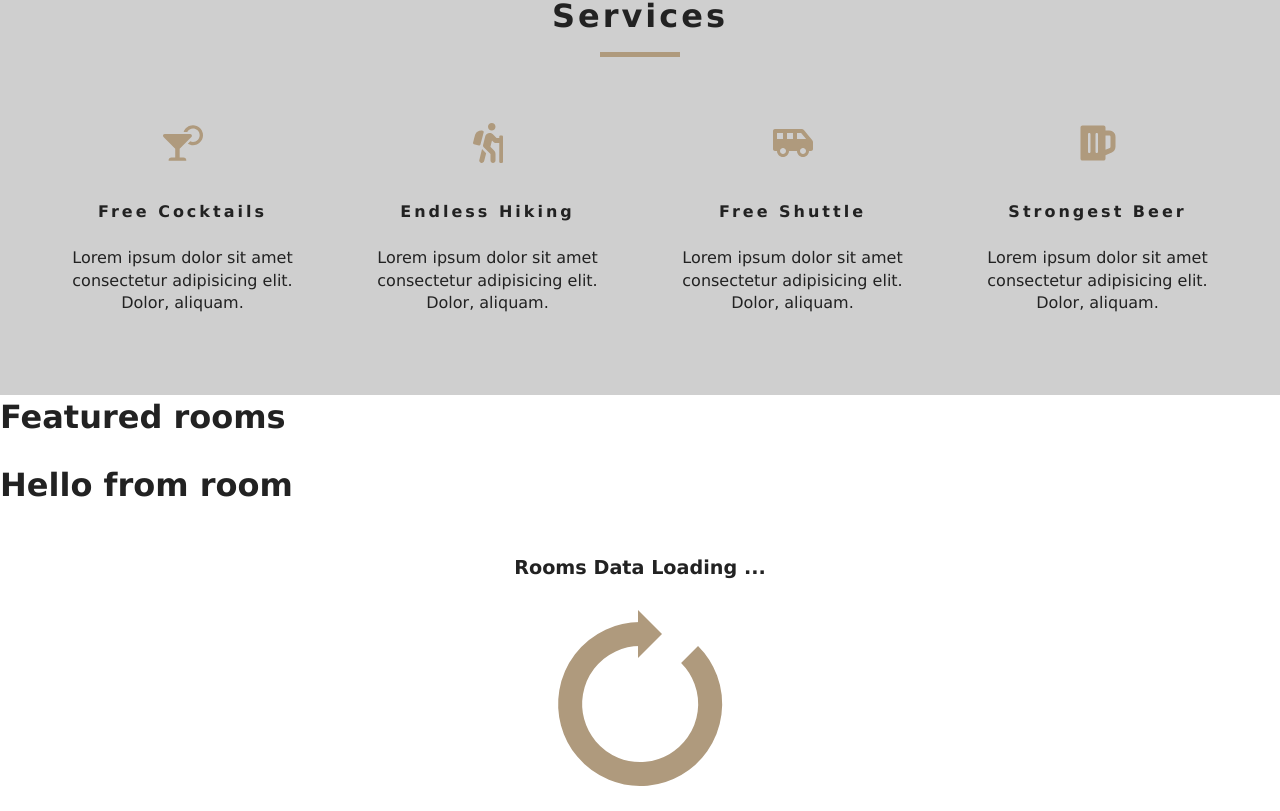
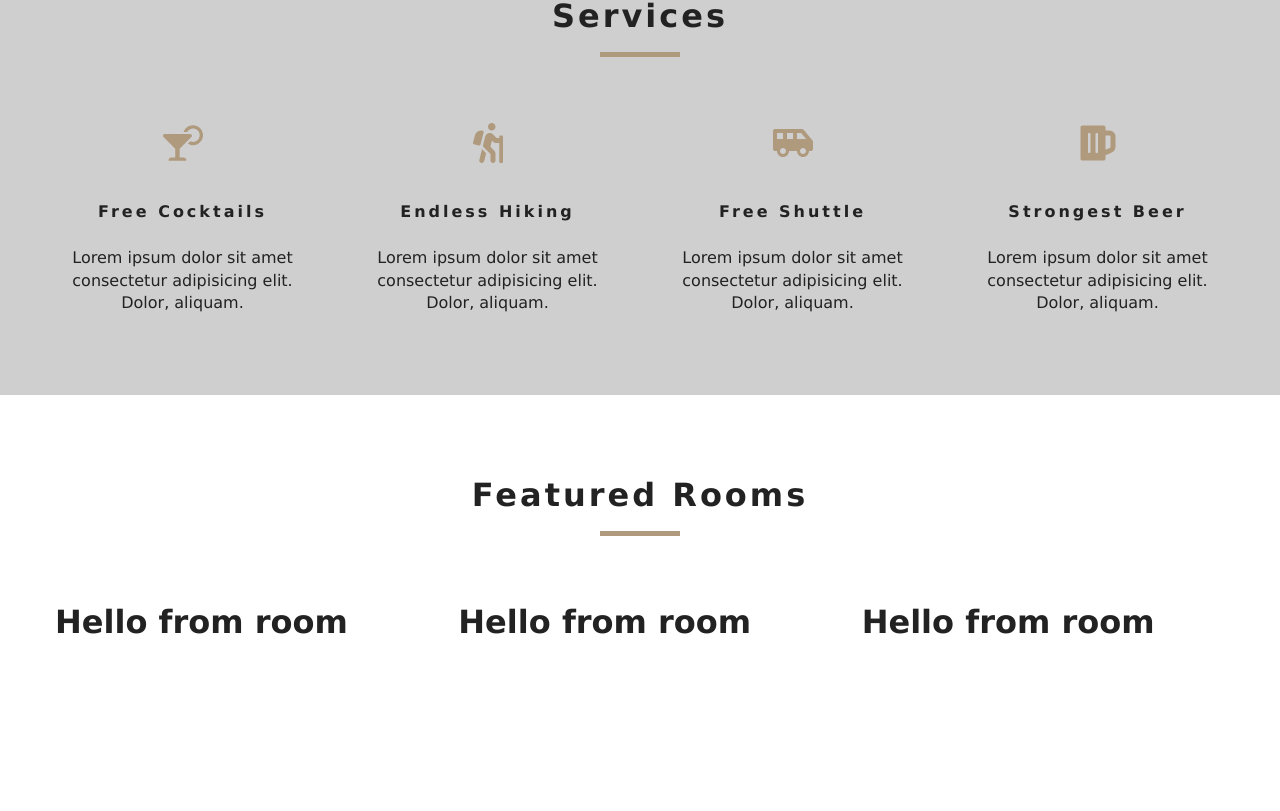
Before and after one commit to yvonnkr/react-beach-resort, a React (Create React App) app: page / in a window 1280 px wide. Shown: the part 884-1695 px from the top of the page. After the commit the page ends 1632 px from the top, so only its background shows below. Built offline with nearby package versions, Linux system fonts and the light colour scheme.

Commit message:
Setup Featured Rooms Component

```diff
--- a/src/components/FeaturedRooms.js
+++ b/src/components/FeaturedRooms.js
@@ -2,18 +2,22 @@
 import { RoomContext } from '../context';
 import Loading from './Loading';
 import Room from './Room';
+import Title from './Title';
 
 export default class FeaturedRooms extends Component {
   static contextType = RoomContext;
   render() {
-    const { featuredRooms: rooms, loading } = this.context;
+    let { featuredRooms: rooms, loading } = this.context;
+
+    rooms = rooms.map(room => <Room key={room.id} room={room} />);
 
     return (
-      <>
-        <h2>Featured rooms</h2>
-        <Room />
-        <Loading />
-      </>
+      <section className='featured-rooms'>
+        <Title title='featured rooms' />
+        <div className='featured-rooms-center'>
+          {loading ? <Loading /> : rooms}
+        </div>
+      </section>
     );
   }
 }
```
